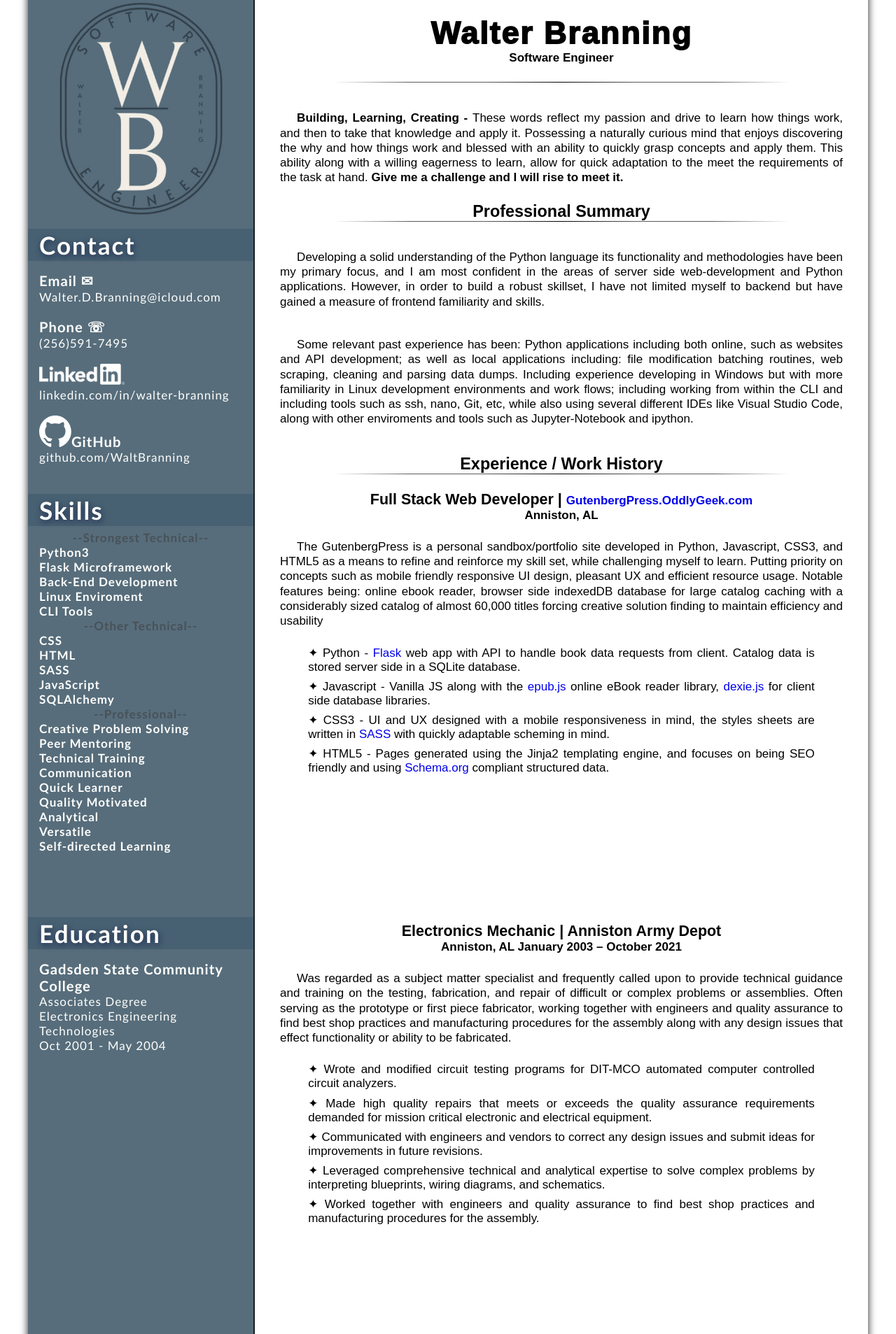
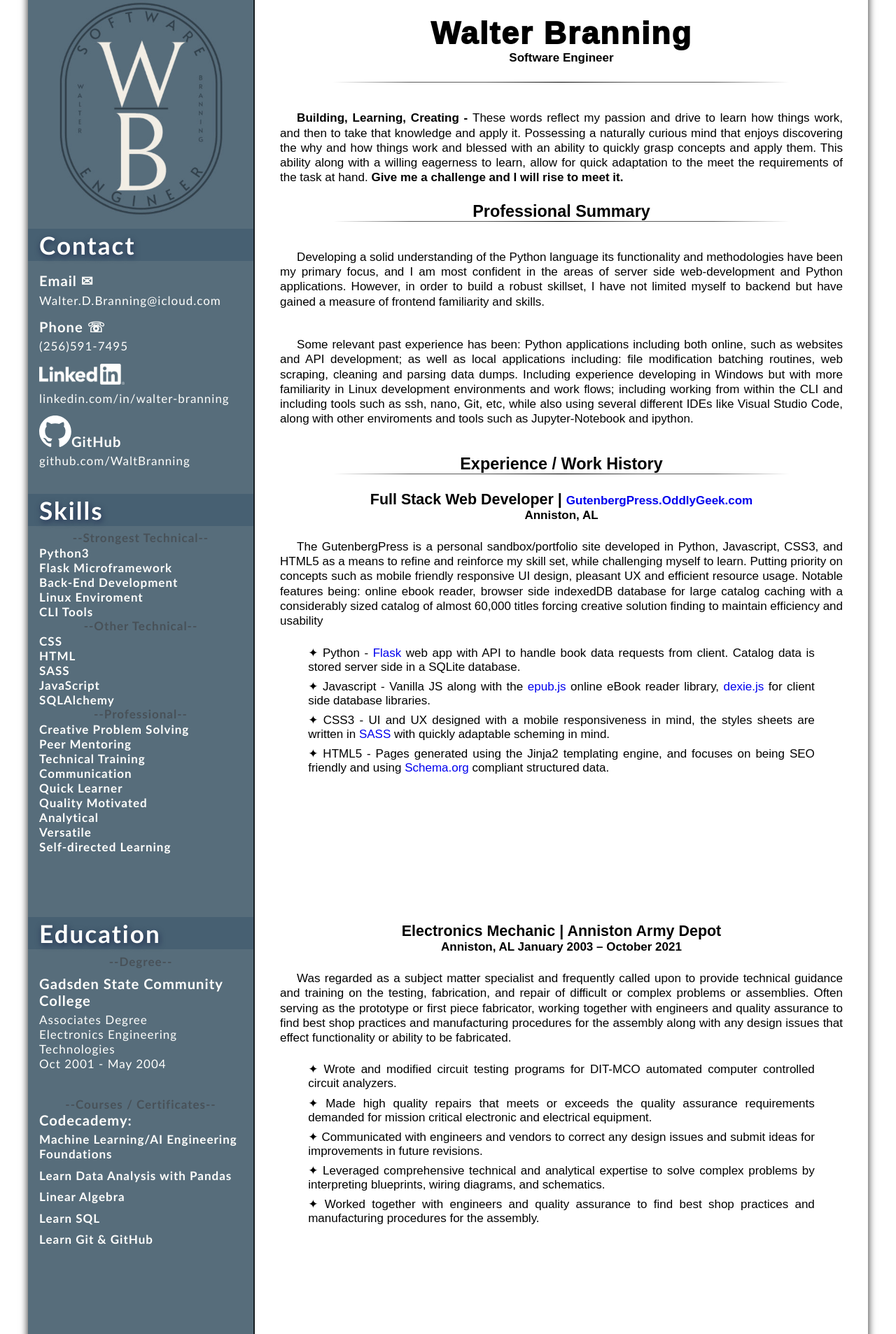
Before and after one commit to WaltBranning/OddlyGeek-GutenbergPress-Site, a Python web app: template templates/resume.jinja in a window 1280 px wide. Shown: the part 13-1920 px from the top of the page at 70% size. Run offline with Jinja, Linux system fonts and the light colour scheme; the template is opened without the code that fills it, so the values that code supplies are empty.

Commit message:
Tweak Resume a little - added a courses and certificates section

```diff
--- a/static/css/resume.css
+++ b/static/css/resume.css
@@ -128,7 +128,7 @@ body {
   font-size: calc(1rem + 0.25vw);
 }
 .aside-item .aside-detail {
-  padding: 0 0 3% 5%;
+  padding: 1.5% 0 1.5% 5%;
   font-weight: 500;
 }
 .aside-item .aside-text {
--- a/static/css/resume.sass
+++ b/static/css/resume.sass
@@ -136,7 +136,9 @@ body
         @include resp-font(.25vw, 1rem)
 
     .aside-detail
-        padding: 0 0 $spacing $side-bar-pad
+        // margin: auto
+        padding: calc($spacing /2) 0 calc($spacing*.5) $side-bar-pad
+        // padding: 0 0 $spacing $side-bar-pad
         font-weight: 500
 
     .aside-text
--- a/templates/resume.jinja
+++ b/templates/resume.jinja
@@ -116,6 +116,7 @@
     <div class="aside side-bar">
         <div class="aside-item education">
             <h3>Education</h3>
+            <div class="divider"><span>--Degree--</span></div>
             <span class="aside-label">Gadsden State Community College</span>
             <span class="aside-detail small-text">Associates Degree<br>Electronics Engineering Technologies<br>Oct 2001 - May 2004</span>
             {# <span class="aside-detail aside-text smaller-text">
@@ -136,8 +137,20 @@
                 and electronic theory and practical skills.
             </span> #}
 
-            {# <span class="aside-label">Codecadmy</span>
-            <span class="aside-detail small-text">Course Certificate<br>Learn Python 3 Course<br>Summer 2022</span> #}
+            {# <span class="aside-label">Courses / Certificates</span> #}
+        </div>
+        <div class="aside-item">
+            <div class="divider"><span>--Courses / Certificates--</span></div>
+            <div ><span class="aside-label">Codecademy:</span></div>
+                <div class="course-list">
+                {% for skill in ['Machine Learning/AI Engineering Foundations',
+                                 'Learn Data Analysis with Pandas',
+                                 'Linear Algebra', 'Learn SQL', 'Learn Git & GitHub']
+                %}
+                <li class="aside-detail"><span ><b>{{skill}}</b></span></li>
+                {% endfor %}
+                </div>
+
         </div>
     </div>
     <section id="main-body">
```
Also changed, not shown: 1 other file.
